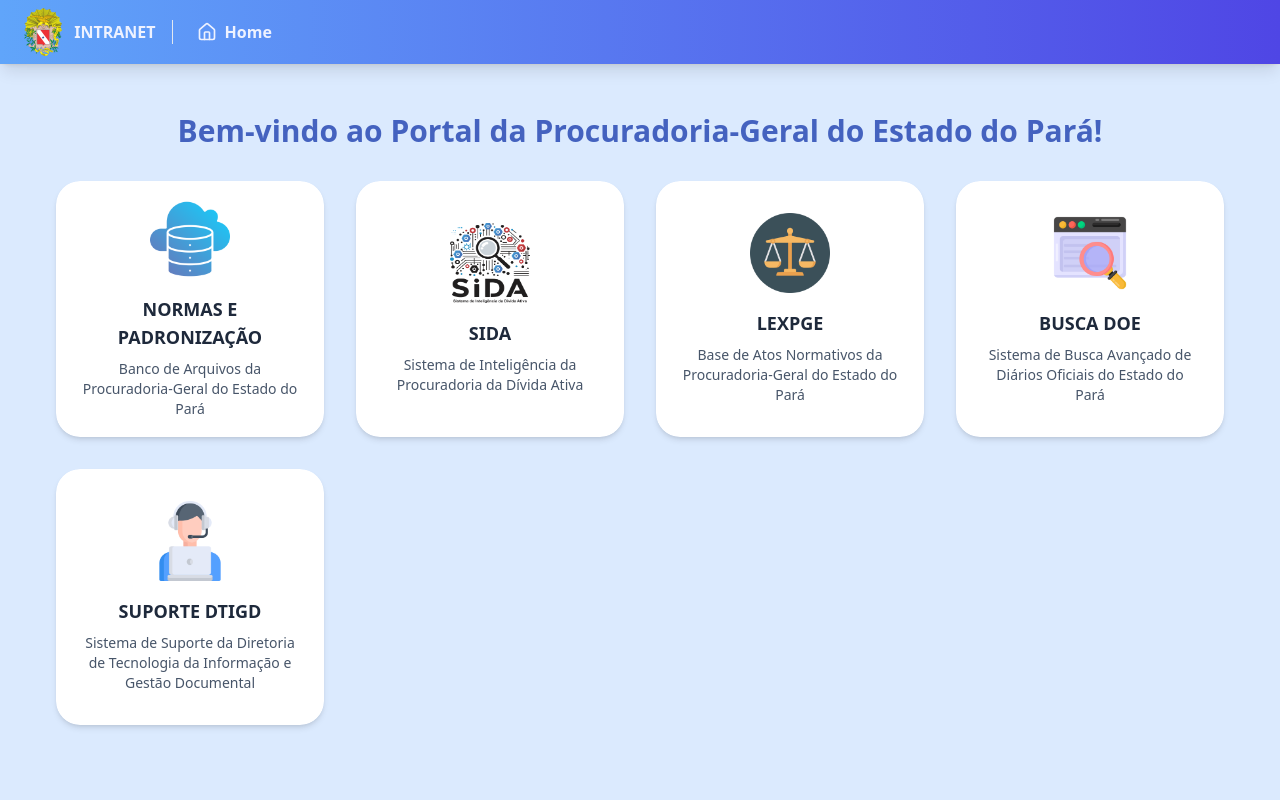
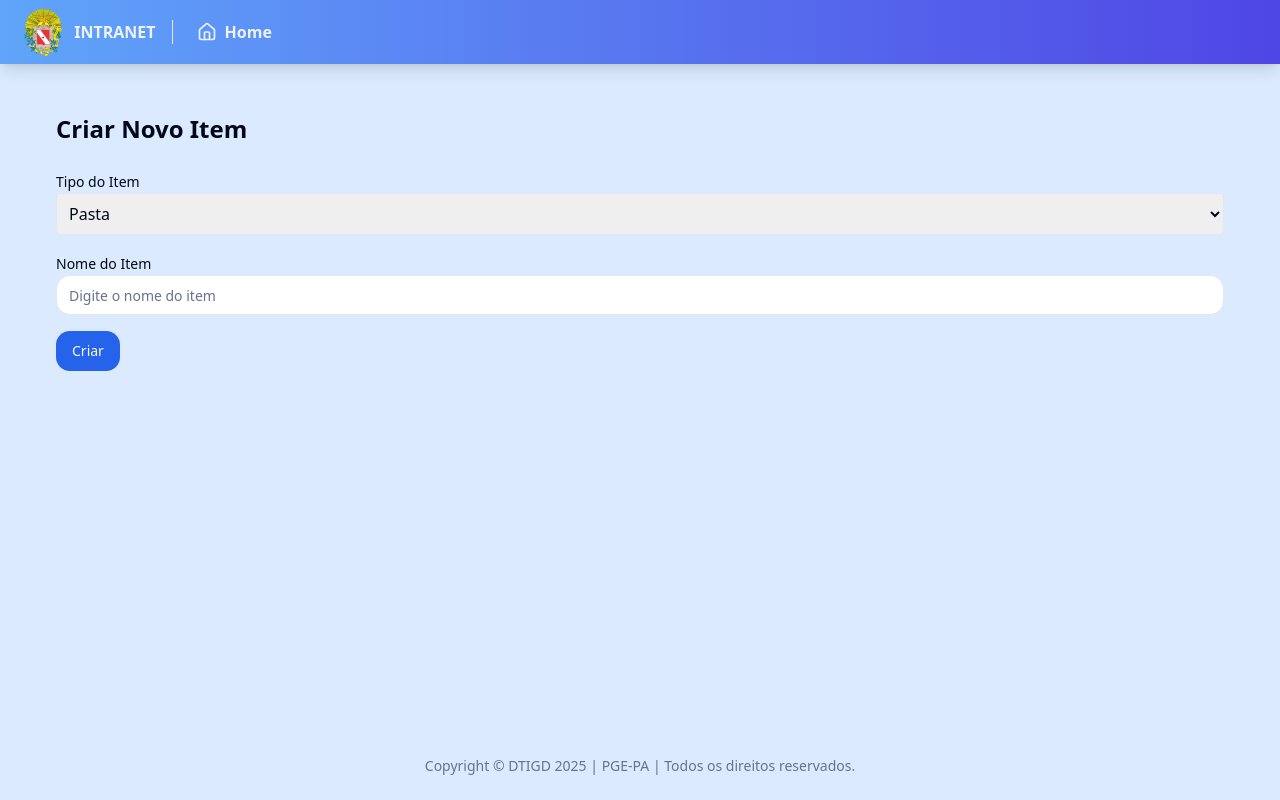
Before and after one commit to anderson-pontes/portal, a React (Vite) app: page /#/folder/1/create in a window 1280 px wide. Before the commit this address led to /#/. Shown: the top 800 px of the page. Built offline with nearby package versions, Linux system fonts and the light colour scheme; no server answers.

Commit message:
add page subpastas

```diff
--- a/routes.tsx
+++ b/routes.tsx
@@ -6,7 +6,8 @@ import { HomeBancoPareceres } from '@/pages/app/HomeBancoPareceres';
 import HomePcta from '@/pages/app/Pcta';
 import FolderDetailsPage from '@/pages/app/FolderDetailsPage';
 import SubfolderDetailsPage from '@/pages/app/SubfolderDetailsPage';
-import ManageFolderPage from '@/pages/app/ManageFolderPage'; // Importe a página de gerenciamento
+import ManageFolderPage from '@/pages/app/ManageFolderPage';
+import CreateItemPage from '@/pages/app/CreateItemPage'; // Importe a nova página
 
 export const Router = createHashRouter([
   {
@@ -57,6 +58,16 @@ export const Router = createHashRouter([
           return { folderId }; // Retornando folderId para o componente de gerenciamento
         },
       },
+
+      // Rota para criar novos itens (CreateItemPage)
+      {
+        path: '/folder/:folderId/create',
+        element: <CreateItemPage />,
+        loader: ({ params }: LoaderFunctionArgs) => {
+          const folderId = params.folderId;
+          return { folderId }; // Retornando folderId para o componente de criação
+        },
+      },
     ],
   },
 ]);
--- /dev/null
+++ b/src/pages/app/CreateItemPage.tsx
@@ -0,0 +1,47 @@
+import { useParams, useNavigate } from "react-router-dom";
+import { Button } from "@/components/ui/button";
+import { Input } from "@/components/ui/input";
+import { Label } from "@/components/ui/label";
+import { useState } from "react";
+
+export default function CreateItemPage() {
+  const { folderId } = useParams<{ folderId: string }>();
+  const navigate = useNavigate();
+  const [itemName, setItemName] = useState("");
+  const [itemType, setItemType] = useState<"file" | "folder">("folder");
+
+  const handleCreate = () => {
+    // Lógica para criar o item (pasta ou arquivo)
+    console.log(`Criando ${itemType} com nome ${itemName} na pasta ${folderId}`);
+    // Após criar, navegar de volta para a pasta atual
+    navigate(`/folder/${folderId}`);
+  };
+
+  return (
+    <div className="p-6 space-y-6">
+      <h1 className="text-2xl font-bold">Criar Novo Item</h1>
+      <div className="space-y-4">
+        <div>
+          <Label>Tipo do Item</Label>
+          <select
+            value={itemType}
+            onChange={(e) => setItemType(e.target.value as "file" | "folder")}
+            className="w-full p-2 border rounded"
+          >
+            <option value="folder">Pasta</option>
+            <option value="file">Arquivo</option>
+          </select>
+        </div>
+        <div>
+          <Label>Nome do Item</Label>
+          <Input
+            value={itemName}
+            onChange={(e) => setItemName(e.target.value)}
+            placeholder="Digite o nome do item"
+          />
+        </div>
+        <Button onClick={handleCreate}>Criar</Button>
+      </div>
+    </div>
+  );
+}
--- a/src/pages/app/FolderDetailsPage.tsx
+++ b/src/pages/app/FolderDetailsPage.tsx
@@ -93,8 +93,8 @@ export default function FolderDetailsPage() {
             </Button>
           </DropdownMenuTrigger>
           <DropdownMenuContent align="end">
-            <DropdownMenuItem>Pasta</DropdownMenuItem>
-            <DropdownMenuItem>Arquivo</DropdownMenuItem>
+            <DropdownMenuItem>Criar Pasta</DropdownMenuItem>
+            <DropdownMenuItem>Criar Arquivo</DropdownMenuItem>
           </DropdownMenuContent>
         </DropdownMenu>
       </div>
--- a/src/pages/app/Pcta.tsx
+++ b/src/pages/app/Pcta.tsx
@@ -23,7 +23,7 @@ export default function FileManagerPage() {
 
   return (
     <div className="p-6 space-y-6">
-        <Button onClick={() => navigate("/")} className="flex items-center gap-1" variant="ghost">
+        <Button onClick={() => navigate("/bancodeteses")} className="flex items-center gap-1" variant="ghost">
             <CornerDownLeft size={16} />
             Voltar
         </Button>
--- a/src/pages/app/SubfolderDetailsPage.tsx
+++ b/src/pages/app/SubfolderDetailsPage.tsx
@@ -35,7 +35,11 @@ const filesData: Record<string, File[]> = {
     ],
     "1/1/12": [
         { id: 15, name: "Arquivo1.pdf", type: "file", size: "1MB" },
-    { id: 16, name: "Arquivo2.docx", type: "file", size: "2MB" },
+        { id: 16, name: "Arquivo2.pdf", type: "file", size: "2MB" },
+        { id: 17, name: "Arquivo3.pdf", type: "file", size: "2MB" },
+        { id: 18, name: "Arquivo4.pdf", type: "file", size: "2MB" },
+        { id: 19, name: "Arquivo5.pdf", type: "file", size: "2MB" },
+        { id: 20, name: "Arquivo6.pdf", type: "file", size: "2MB" },
     ],
     "2": [
         { id: 5, name: "Arquivo4.pdf", type: "file", size: "2MB" },
@@ -64,7 +68,7 @@ export default function SubfolderDetailsPage() {
             const folder = filesData[path];
             if (folder) {
                 setFiles(folder);
-          setFolderData(`PASTAS - PCTA 1 - CONTEÚDO - PLANILHAS`);
+                setFolderData(`PASTAS - PCTA 1 - CONTEÚDO - COORDENAÇÃO - PLANILHAS`);
             } else {
                 navigate("/");
             }
@@ -105,10 +109,11 @@ export default function SubfolderDetailsPage() {
                         </Button>
                     </DropdownMenuTrigger>
                     <DropdownMenuContent align="end">
-              <DropdownMenuItem>Pasta</DropdownMenuItem>
-              <DropdownMenuItem>Arquivo</DropdownMenuItem>
+                        <DropdownMenuItem onClick={() => navigate(`/folder/${folderId}/${subfolderId}/create`)}>Criar Pasta</DropdownMenuItem>
+                        <DropdownMenuItem onClick={() => navigate(`/folder/${folderId}/manage`)}>Criar Arquivo</DropdownMenuItem>
                     </DropdownMenuContent>
                 </DropdownMenu>
+
             </div>
 
 
```
Lines whose indentation alone changed are shown as unchanged.
